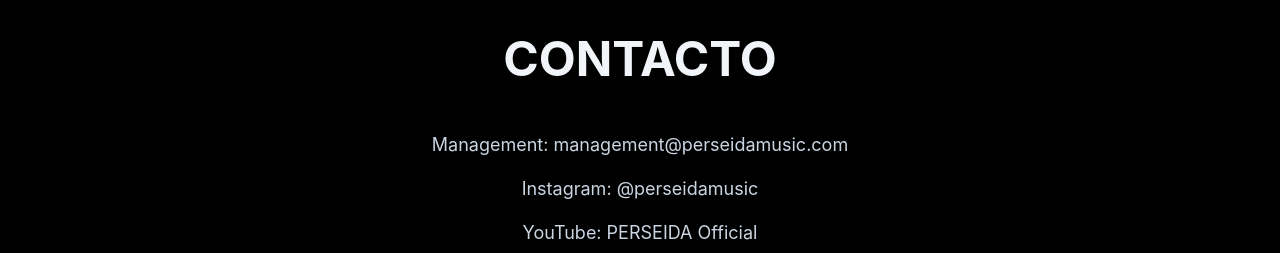
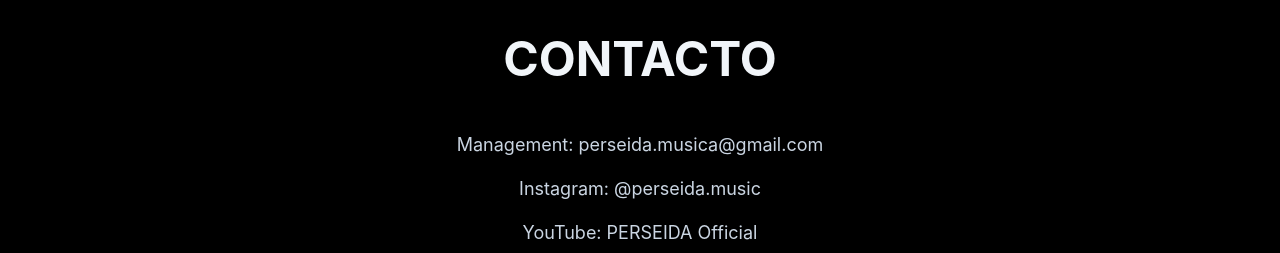
Before and after one commit to perseidamusic/perseida-epk, a React (Vite) app: page / in a window 1280 px wide. Shown: the part 4860-5113 px from the top of the page. Built offline with nearby package versions, Linux system fonts and the light colour scheme.

Commit message:
Update App.jsx

```diff
--- a/src/App.jsx
+++ b/src/App.jsx
@@ -271,8 +271,8 @@ export default function PerseidaEPK() {
           </h2>
 
           <div className="space-y-4 text-lg text-slate-300 mb-12">
-            <p>Management: management@perseidamusic.com</p>
-            <p>Instagram: @perseidamusic</p>
+            <p>Management: perseida.musica@gmail.com</p>
+            <p>Instagram: @perseida.music</p>
             <p>YouTube: PERSEIDA Official</p>
             <p>Spotify: PERSEIDA</p>
           </div>
```
